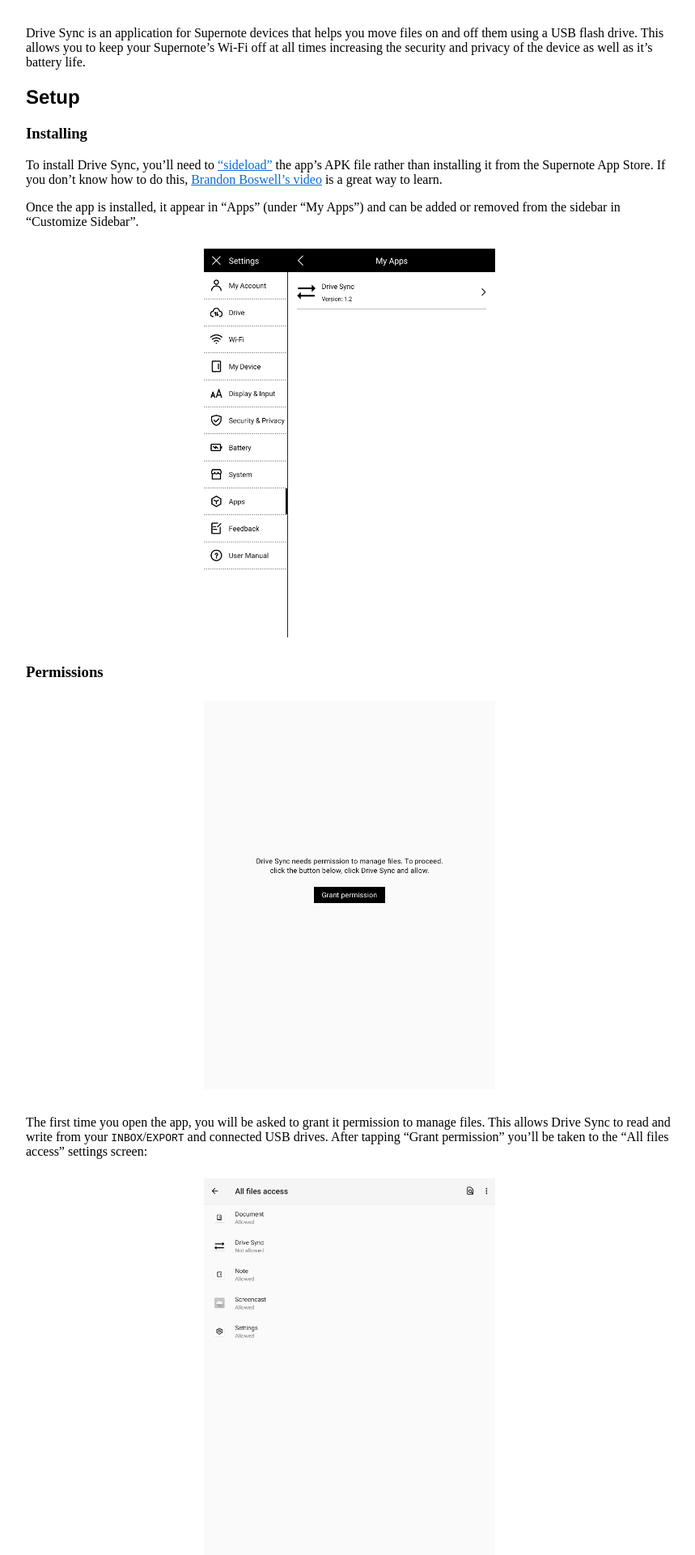
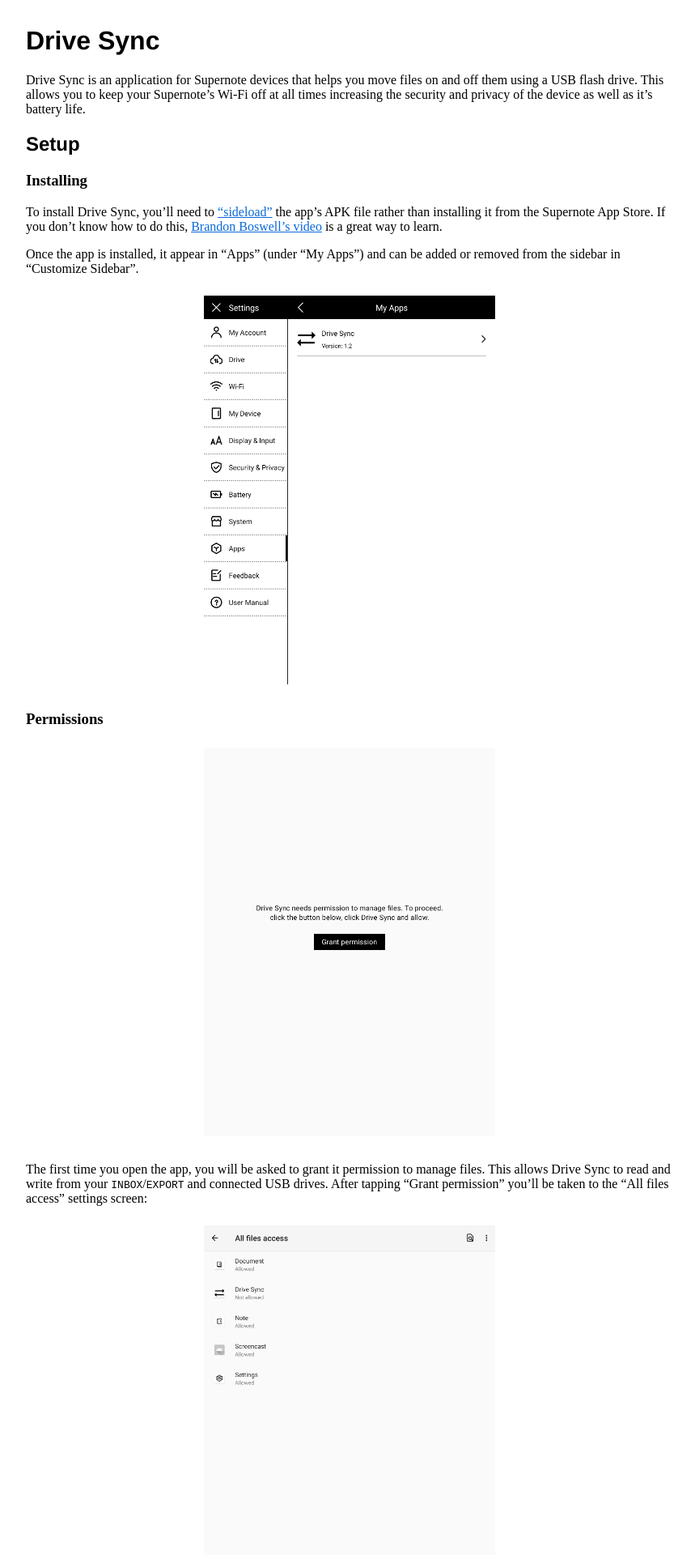
Before and after one commit to seadowg/seadowg.github.com, a Jekyll site: the page built from docs/drive-sync.md, in a window 1280 px wide. Shown: the top 1920 px of the page at 81% size, without its empty margins (0-859 px from the left). Built offline with Jekyll 4.4.1, drawn with Linux system fonts in a browser that asks for light colours.

Commit message:
Fix styling for docs

```diff
--- a/_layouts/default.html
+++ b/_layouts/default.html
@@ -17,34 +17,13 @@
     <meta charset="utf-8">
     <meta name="description" content="{{ site.description }}">
     <meta name="viewport" content="width=device-width, initial-scale=1.0">
+
+    <link rel="stylesheet" href="/assets/css/shared.css">
+
     {% feed_meta %}
     <style>
-      body {
-        margin: 2em;
-        max-width: 800px;
-      }
-
-      a {
-        color: rgb(9, 105, 218);
-      }
-
       .title {
         margin-bottom: 2em;
-      }
-
-      h1, h2 {
-        font-family: helvetica neue,helvetica,sans-serif;
-      }
-
-      @media (prefers-color-scheme: dark) {
-        body {
-          color: white;
-          background: rgb(34, 39, 46)
-        }
-
-        a {
-          color: rgb(83, 155, 245);
-        }
       }
     </style>
   </head>
--- /dev/null
+++ b/_layouts/docs.html
@@ -0,0 +1,40 @@
+<!DOCTYPE HTML>
+<!--
+					_
+				   | |
+ ___  ___  __ _  __| | _____      ____ _
+/ __|/ _ \/ _` |/ _` |/ _ \ \ /\ / / _` |
+\__ \  __/ (_| | (_| | (_) \ V  V / (_| |
+|___/\___|\__,_|\__,_|\___/ \_/\_/ \__, |
+									__/ |
+								   |___/
+
+ -->
+
+<html lang="html">
+  <head>
+	<title>{{ page.title }}</title>
+	<meta charset="utf-8">
+	<meta name="description" content="{{ page.description }}">
+	<meta name="viewport" content="width=device-width, initial-scale=1.0">
+
+	<meta name="twitter:card" content="summary" />
+	<meta name="twitter:site" content="@seadowg" />
+	<meta name="twitter:description" content="{{ page.description }}">
+	<meta name="twitter:title" content="{{ page.title }}" />
+
+	<link rel="stylesheet" href="/assets/css/shared.css">
+	<link rel="stylesheet" href="/assets/css/screenshot.css">
+	<style>
+		body {
+			max-width: 800px;
+		}
+	</style>
+  </head>
+  <body>
+	<h1>{{ page.title }}</h1>
+	  <div class="contents">
+		{{ content }}
+	  </div>
+  </body>
+</html>
--- /dev/null
+++ b/assets/css/screenshot.css
@@ -0,0 +1,9 @@
+.screenshot {
+	max-height: 480px;
+	width: auto;
+	margin-left: auto;
+	margin-right: auto;
+	display: block;
+	margin-top: 1.5em;
+	margin-bottom: 2em;
+}
--- /dev/null
+++ b/assets/css/shared.css
@@ -0,0 +1,22 @@
+body {
+	margin: 2em;
+}
+
+h1, h2 {
+	font-family: helvetica neue,helvetica,sans-serif;
+}
+
+a {
+	color: rgb(9, 105, 218);
+}
+
+@media (prefers-color-scheme: dark) {
+	body {
+		color: white;
+		background: rgb(34, 39, 46)
+	}
+
+	a {
+		color: rgb(83, 155, 245);
+	}
+}
--- a/docs/drive-sync.md
+++ b/docs/drive-sync.md
@@ -13,15 +13,15 @@ To install Drive Sync, you'll need to ["sideload"](https://en.wikipedia.org/wiki
 
 Once the app is installed, it appear in "Apps" (under "My Apps") and can be added or removed from the sidebar in "Customize Sidebar".
 
-<img src="/assets/img/my_apps.png" style="max-height: 480px; width: auto; margin-left: auto; margin-right: auto; display: block; margin-top: 1.5em; margin-bottom: 2em;"/>
+<img src="/assets/img/my_apps.png" class="screenshot"/>
 
 ### Permissions
 
-<img src="/assets/img/permission_prompt.png" style="max-height: 480px; width: auto; margin-left: auto; margin-right: auto; display: block; margin-top: 1.5em; margin-bottom: 2em;"/>
+<img src="/assets/img/permission_prompt.png" class="screenshot"/>
 
 The first time you open the app, you will be asked to grant it permission to manage files. This allows Drive Sync to read and write from your `INBOX`/`EXPORT` and connected USB drives. After tapping "Grant permission" you'll be taken to the "All files access" settings screen:
 
-<img src="/assets/img/all_files_access_settings.png" style="max-height: 480px; width: auto; margin-left: auto; margin-right: auto; display: block; margin-top: 1.5em; margin-bottom: 2em;"/>
+<img src="/assets/img/all_files_access_settings.png" class="screenshot"/>
 
 From here you need to click on "Drive Sync", enable "Allow access to manage all files" and then tap the back arrow in the top left twice to return to the app.
 
@@ -52,7 +52,7 @@ If you haven't already formatted your USB drive, or it's been formatted with a f
 #### First connect
 
 ![](sync_screen)
-<img src="/assets/img/sync_screen.png" style="max-height: 480px; width: auto; margin-left: auto; margin-right: auto; display: block; margin-top: 1.5em; margin-bottom: 2em;"/>
+<img src="/assets/img/sync_screen.png" class="screenshot"/>
 
 To initialize the formatted drive for use with Drive Sync, insert it into your Supernote, open the app and then tap "Sync" when it appears. This creates the file structure needed to transfer files to/from the Supernote.
 
@@ -80,4 +80,4 @@ Once you've tapped sync and the files have all been moved, you'll be prompted to
 
 It is recommended you do this. Otherwise, there's a risk that the changes to the USB drive (either files being added or deleted) will not be "commited" and you could end up losing something. Sadly, the Supernote does not allow apps to eject USB drives, so Drive Sync takes you to "Storage" settings where you can eject the drive manually and the tap back to return to the app.
 
-<img src="/assets/img/storage_settings_with_highlighted_eject_and_back_arrow.png" style="max-height: 480px; width: auto; margin-left: auto; margin-right: auto; display: block; margin-top: 1.5em; margin-bottom: 2em;"/>
+<img src="/assets/img/storage_settings_with_highlighted_eject_and_back_arrow.png" class="screenshot"/>
```
Also changed, not shown: other parts of docs/drive-sync.md (+1 -1 lines), _layouts/post.html (+2 -18 lines), assets/css/shared..css (added), assets/css/syntax.css (renamed from syntax.css).
